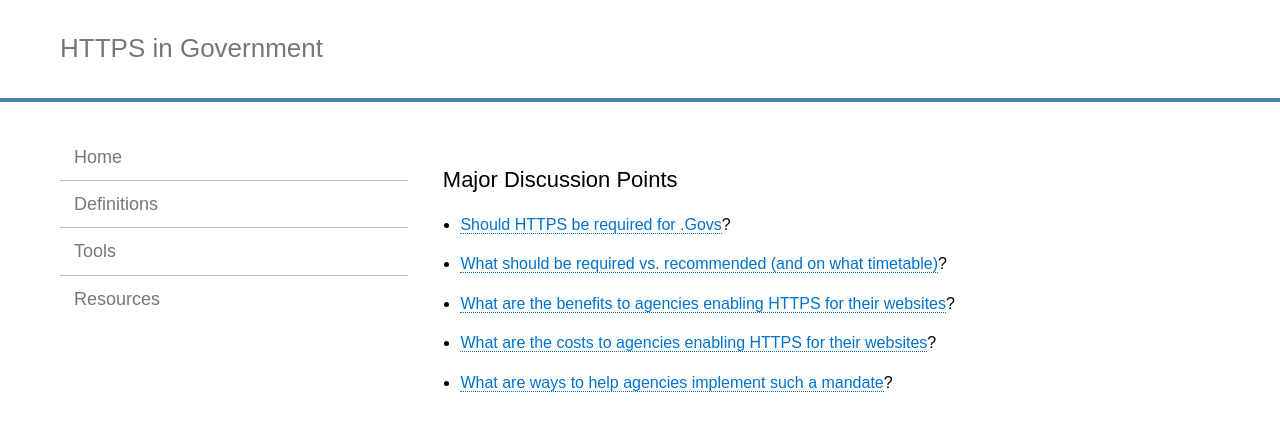
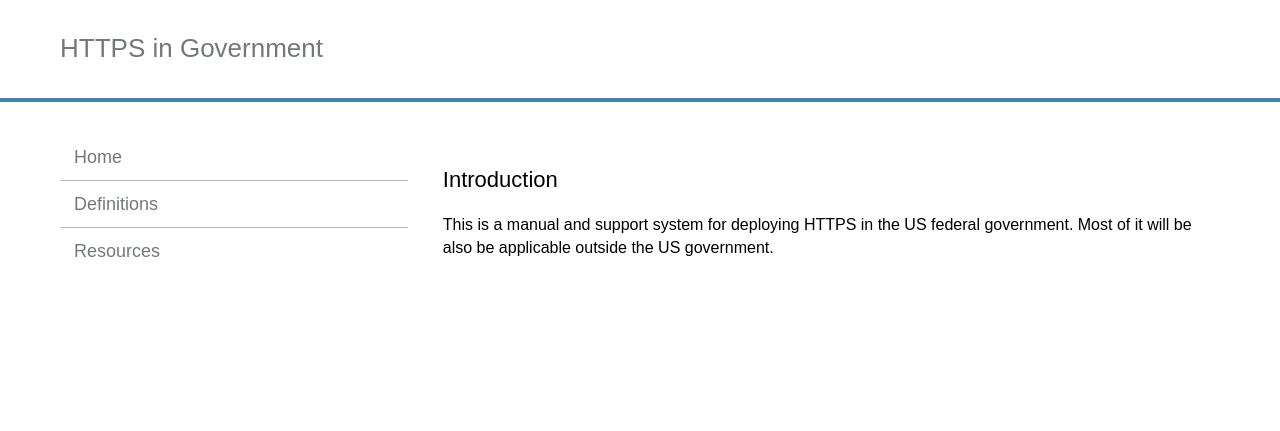
Before and after one commit to GSA/https, a Jekyll site: the page built from index.md, in a window 1280 px wide. Shown: the top 431 px of the page. Built offline with Jekyll 4.4.1, drawn with Linux system fonts in a browser that asks for light colours; Markdown is read by kramdown in place of the engine named in the settings.

Commit message:
rearrange, remove tools

```diff
--- a/_config.yml
+++ b/_config.yml
@@ -34,9 +34,6 @@ navigation:
 - text: Definitions
   url: definitions/
   internal: true
-- text: Tools
-  url: tools/
-  internal: true
 - text: Resources
   url: resources/
   internal: true
--- a/index.md
+++ b/index.md
@@ -1,11 +1,9 @@
 ---
 layout: default
-title: HTTPS in government
+title: HTTPS in the government
+permalink: /
 ---
 
-## Major Discussion Points
-* [Should HTTPS be required for .Govs](https://github.com/GSA/https/issues/1)?
-* [What should be required vs. recommended (and on what timetable)](https://github.com/GSA/https/issues/5)?
-* [What are the benefits to agencies enabling HTTPS for their websites](https://github.com/GSA/https/issues/2)?
-* [What are the costs to agencies enabling HTTPS for their websites](https://github.com/GSA/https/issues/4)?
-* [What are ways to help agencies implement such a mandate](https://github.com/GSA/https/issues/3)?
+## Introduction
+
+This is a manual and support system for deploying HTTPS in the US federal government. Most of it will be also be applicable outside the US government.
```
Also changed, not shown: pages/resources.md (+6 -0 lines), pages/tools.md (deleted, +0 -9 lines).
